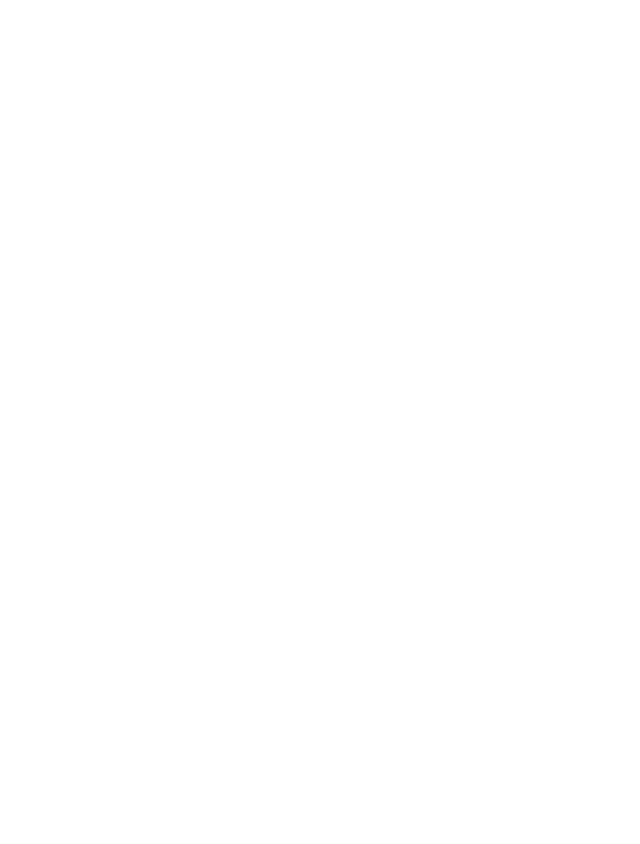
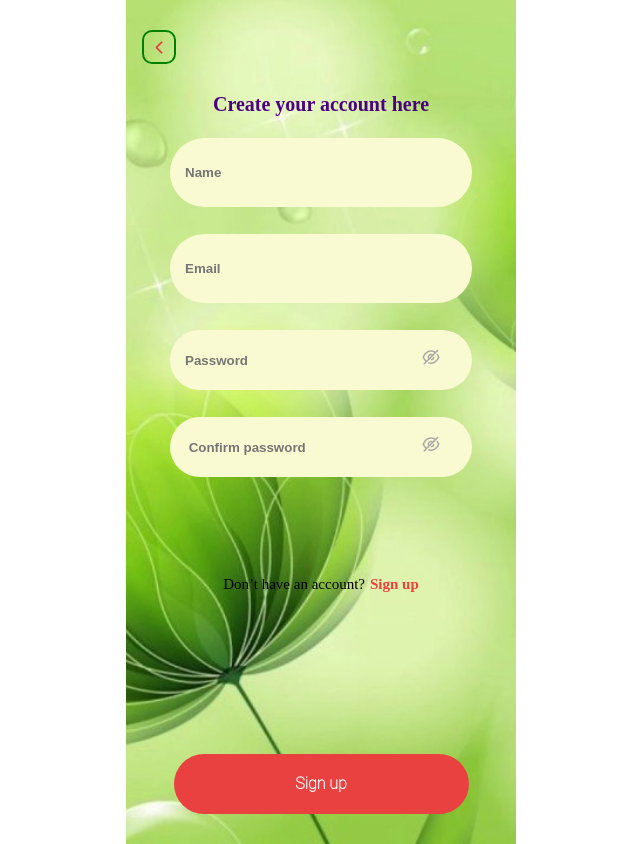
Before and after one commit to SivtsovaT/happygram, a React (Create React App) app: page /signup in a window 1280 px wide. Before the commit this address had no page. Shown: the whole page, without its empty margins (319-959 px from the left). Built offline with nearby package versions, Linux system fonts and the light colour scheme.

Commit message:
THG - 007 Sign up by email (#6)
- added Signup  page;
- added new styles

```diff
--- a/src/App.js
+++ b/src/App.js
@@ -2,11 +2,13 @@ import React from "react";
 import './index.scss';
 import {Route, Routes} from "react-router-dom";
 import SplashPage from "./splash-page/SplashPage";
+import SignUpPage from "./signup-page/SignUpPage";
 const App = () => {
   return (
       <>
           <Routes>
               <Route path="/" element={<SplashPage/>}/>
+              <Route path="signup" element={<SignUpPage/>}/>
           </Routes>
       </>
   )
--- a/src/firebase.js
+++ b/src/firebase.js
@@ -1,4 +1,6 @@
 import { initializeApp } from "firebase/app";
+import {getAuth} from "firebase/auth";
+import {getFirestore} from "firebase/firestore";
 const firebaseConfig = {
 	apiKey: "AIzaSyCeUC2aJIE0yMl0Pp3upvcVFESMN6TkyI0",
 	authDomain: "happygran-b33fc.firebaseapp.com",
@@ -9,3 +11,5 @@ const firebaseConfig = {
 	measurementId: "G-9CFS5BWFLM"
 };
 const app = initializeApp(firebaseConfig);
+export const auth = getAuth(app);
+export const db = getFirestore(app);
--- a/src/index.scss
+++ b/src/index.scss
@@ -4,6 +4,7 @@
 	--main-red-color: #E94040;
 	--dark-red-color: #af532d;
 	--main-white-color: #ffff;
+	--main-green-color: #86cc18;
 }
 body {
 	margin: 0 auto;
@@ -57,5 +58,54 @@ body {
 	width: 295px;
 	position: absolute;
 	bottom: 30px;
+}
 
+.input-log {
+	width: 285px;
+	border-radius: 100px;
+	border: 1px var(--main-grey-color) solid;
+	background: lightgoldenrodyellow;
+	color: var(--main-font-color);
+	font-weight: 900;
+	padding-left: 15px;
 }
+.input-log:focus-visible{
+	border: 3px solid var(--main-element-color);
+	border: 3px solid var(--main-green-color);
+	outline: none;
+}
+
+.width-295 {
+	width: 295px;
+}
+
+.height-67 {
+	height: 67px;
+}
+
+.height-58 {
+	height: 58px;
+}
+.link-panel {
+	width: 30px;
+	height: 30px;
+	display: flex;
+	justify-content: center;
+	align-items: center;
+	text-decoration: none;
+	border: 2px green solid;
+	border-radius: 10px;
+	margin-top: 30px;
+	margin-left: -325px;
+	margin-bottom: 30px;
+}
+.password-wrapper {
+	display: flex;
+	justify-content: space-evenly;
+	align-items: baseline;
+}
+.password-image {
+	display: flex;
+	margin-left: -50px;
+	margin-top: 10px;
+}
--- /dev/null
+++ b/src/signup-page/SignUpPage.js
@@ -0,0 +1,95 @@
+import React, {useState} from "react";
+import "./SignUpPage.scss";
+import {auth} from "../firebase";
+import {createUserWithEmailAndPassword} from "firebase/auth";
+import {db} from "../firebase";
+import { doc, setDoc} from "firebase/firestore";
+import {Link} from "react-router-dom";
+import back from "../images/back.png";
+import hide from "../images/hide.png";
+const SignUpPage = () => {
+	const [passwordShown, setPasswordShown] = useState(false);
+	const [name, setName] = useState('');
+	const [email, setEmail] = useState('');
+	const [password, setPassword] = useState('');
+	const [confirmPassword, setConfirmPassword] = useState('');
+
+	const togglePassword = () => {
+		setPasswordShown(!passwordShown);
+	};
+	const handleSignup = async (event) => {
+		event.preventDefault();
+		if (name.length === 0) {
+			alert('The field "name" cannot be empty')
+		} else if (!/^[A-Z0-9._%+-]+@[A-Z0-9.-]+\.[A-Z]{2,4}$/i.test(email)) {
+			alert('Please enter a valid email')
+		} else if (password.length < 6) {
+			alert("Password length cannot be less than 6 characters")
+		} else if (password.valueOf() !== confirmPassword.valueOf()) {
+			alert("Confirm your password please")
+		} else {
+			const userCredential = await createUserWithEmailAndPassword(auth, email, password);
+			let userRef = doc(db, `users/${userCredential.user.uid}`);
+			await setDoc(userRef, {displayName: name, email: email});
+			alert("Account has been created");
+		}
+	}
+	return (
+		<div className="content">
+			<Link to="/" className="link-panel">
+					<img src={back} alt="back"/>
+			</Link>
+			<div className="signup-wrapper">
+				<div className="project-main">Create your account here</div>
+				<div className="input-signup-wrapper">
+						<input className="input-log height-67"
+							   name="name"
+							   type="text"
+							   placeholder="Name"
+							   value={name}
+							   onChange={(event) => setName(event.target.value)}
+						/>
+						<input className="input-log height-67"
+							   name="email1"
+							   type="email"
+							   placeholder="Email"
+							   onChange={(event) => setEmail(event.target.value)}
+							   value={email}
+						/>
+						<div onClick={togglePassword} className='password-wrapper'>
+							<input className="input-log height-58"
+								   name="password"
+								   type={passwordShown ? "text" : "password"}
+								   placeholder="Password"
+								   value={password}
+								   onChange={(event) => setPassword(event.target.value)}
+							/>
+							<div className='password-image'>
+								<img  src={hide} alt='hide'/>
+							</div>
+						</div>
+						<div onClick={togglePassword} className='password-wrapper'>
+							<input className="input-log height-58"
+								   type={passwordShown ? "text" : "password"}
+								   placeholder=" Confirm password"
+								   value={confirmPassword}
+								   onChange={(e) => setConfirmPassword(e.target.value)}
+							/>
+							<div className='password-image'>
+								<img  src={hide} alt='hide'/>
+							</div>
+						</div>
+					</div>
+				</div>
+			<div className="have-account-signup-block">
+				<div className="have-account-title">Don’t have an account?</div>
+				<Link className="link" to="/signup">
+					<div className="have-account-signup">Sign up</div>
+				</Link>
+			</div>
+			<button onClick={handleSignup} className="btn btn-295">Sign up</button>
+		</div>
+	)
+}
+
+export default SignUpPage;
--- /dev/null
+++ b/src/signup-page/SignUpPage.scss
@@ -0,0 +1,56 @@
+.signup-wrapper {
+	display: flex;
+	flex-direction: column;
+	align-items: center;
+	.signup-header {
+		display: flex;
+		flex-direction: column;
+		justify-content: flex-start;
+		margin-right: 75px;
+		padding-left: 42px;
+		margin-top: 51px;
+		margin-bottom: 36px;
+		.title {
+			font-family: Montserrat-Black;
+			font-weight: 800;
+			font-size: 36px;
+			margin-bottom: 12px;
+		}
+	}
+	.input-signup-wrapper {
+		display: flex;
+		align-items: flex-start;
+		flex-direction: column;
+		margin-top: 24px;
+		margin-bottom: 20px;
+		input {
+			margin-bottom: 27px;
+		}
+		button {
+			text-transform: uppercase;
+			font-weight: 900;
+			font-size: 15px;
+			width: 305px;
+		}
+	}
+}
+.have-account-signup-block {
+	display: flex;
+	flex-direction: row;
+	font-size: 15px;
+	font-weight: 900;
+	margin-top: 53px;
+	.have-account-title {
+		font-weight: 400;
+		color: var(--main-grey-color);
+		margin-right: 5px;
+	}
+	.link {
+		text-decoration: none;
+	}
+	.have-account-signup {
+		font-weight: 700;
+		color: var(--main-red-color);
+		text-decoration: none;
+	}
+}
--- a/src/splash-page/SplashPage.js
+++ b/src/splash-page/SplashPage.js
@@ -11,13 +11,17 @@ const SplashPage = () => {
 		}, 2000);
 	}
 	showContinueButton();
+
+	const showNextPage = () => {
+		window.location.replace("/signup");
+	}
 	return (
 		<div className="content">
 			<img className="logo-image" src={logo} alt="logo"/>
 			<h1 className="project-header">HAPPYGRAM</h1>
 			<div className="project-main">Welcome to the project</div>
 			{
-				buttonVisible && <button className="btn btn-295">CONTINUE</button>
+				buttonVisible && <button onClick={showNextPage} className="btn btn-295">CONTINUE</button>
 			}
 		</div>
 	)
```
Also changed, not shown: src/images/back.png (added), src/images/hide.png (added).
